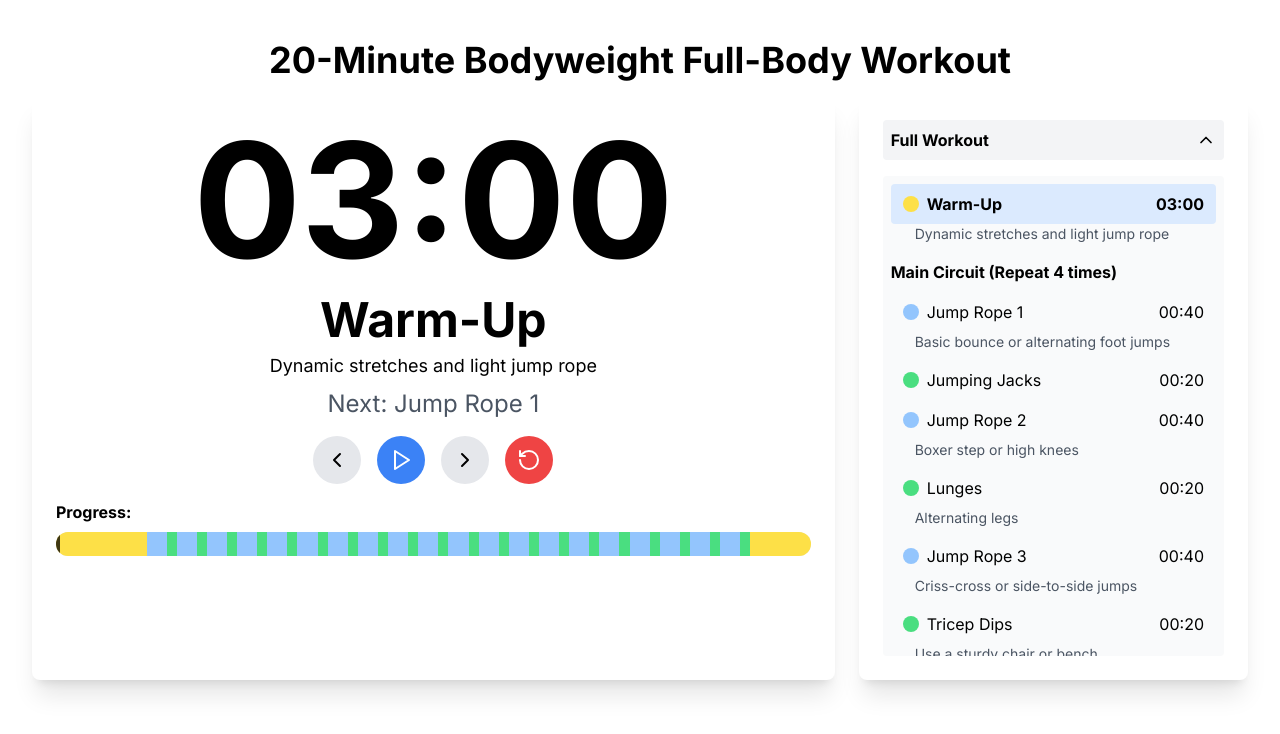
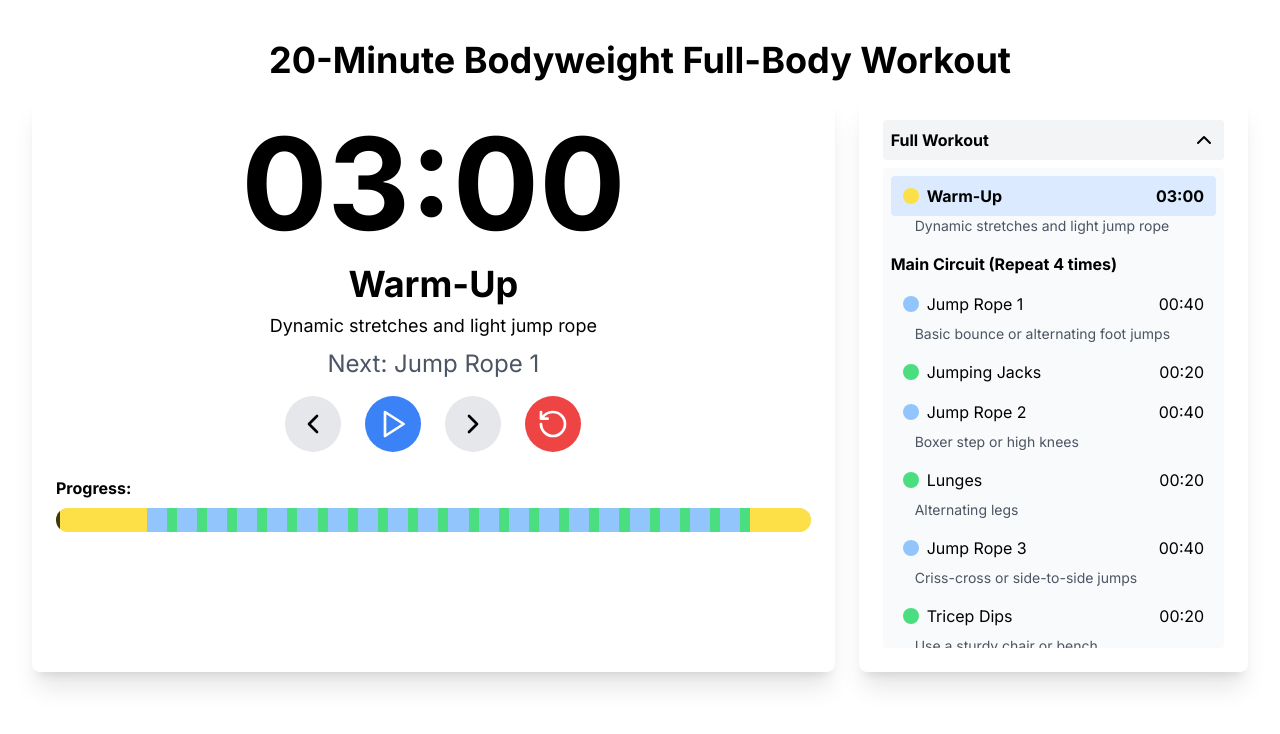
Before and after one commit to saadiq/interval-timer, a Next.js app: page / in a window 1280 px wide. Shown: the top 734 px of the page. Built offline with nearby package versions, Linux system fonts and the light colour scheme.

Commit message:
Bigger buttons

```diff
--- a/src/app/page.tsx
+++ b/src/app/page.tsx
@@ -167,47 +167,47 @@ const WorkoutTimer: React.FC = () => {
   }, [isWorkoutViewExpanded]);
 
   return (
-    <div className="workout-timer max-w-7xl mx-auto px-4 sm:px-6 lg:px-8">
+    <div className="workout-timer">
       <h1 className="text-xl sm:text-2xl lg:text-4xl font-bold mb-4 text-center">20-Minute Bodyweight Full-Body Workout</h1>
 
       <div className="grid grid-cols-1 lg:grid-cols-3 gap-6">
         <div className="lg:col-span-2">
           <div className="bg-white rounded-lg shadow-xl p-4 sm:p-6 h-full flex flex-col justify-between">
             <div>
-              <div className="timer-display text-8xl lg:text-10xl font-bold mb-4 text-center">
+              <div className="text-7xl sm:text-8xl lg:text-9xl font-bold mb-4 text-center">
                 {formatTime(getTimeLeftInSection(time))}
               </div>
 
               <div className="mb-4 text-center">
-                <div className="current-activity text-3xl sm:text-4xl lg:text-5xl font-bold mb-2">
+                <div className="text-2xl sm:text-3xl lg:text-4xl font-bold mb-2">
                   {fullWorkout[currentSectionIndex].name}
                 </div>
-                <div className="exercise-description text-base sm:text-lg mb-2">
+                <div className="text-base sm:text-lg mb-2">
                   {fullWorkout[currentSectionIndex].description || 'Get it!'}
                 </div>
-                <div className="next-activity text-xl sm:text-2xl text-gray-600">
+                <div className="text-lg sm:text-xl lg:text-2xl text-gray-600">
                   Next: {currentSectionIndex < fullWorkout.length - 1 ? fullWorkout[currentSectionIndex + 1].name : 'Workout Complete'}
                 </div>
               </div>
 
-              <div className="control-buttons flex justify-center space-x-4 mb-4">
-                <button onClick={handlePrevious} className="control-button bg-gray-200 p-3 rounded-full">
-                  <ChevronLeft size={24} />
+              <div className="control-buttons flex justify-center space-x-6 mb-6">
+                <button onClick={handlePrevious} className="control-button bg-gray-200 p-4 rounded-full">
+                  <ChevronLeft size={32} />
                 </button>
-                <button onClick={handleStartStop} className="control-button start-stop-button p-3 rounded-full">
-                  {isRunning ? <Pause size={24} /> : <Play size={24} />}
+                <button onClick={handleStartStop} className="control-button start-stop-button p-4 rounded-full">
+                  {isRunning ? <Pause size={32} /> : <Play size={32} />}
                 </button>
-                <button onClick={handleNext} className="control-button bg-gray-200 p-3 rounded-full">
-                  <ChevronRight size={24} />
+                <button onClick={handleNext} className="control-button bg-gray-200 p-4 rounded-full">
+                  <ChevronRight size={32} />
                 </button>
-                <button onClick={handleReset} className="control-button reset-button p-3 rounded-full">
-                  <RotateCcw size={24} />
+                <button onClick={handleReset} className="control-button reset-button p-4 rounded-full">
+                  <RotateCcw size={32} />
                 </button>
               </div>
 
               <div className="mb-4">
                 <div className="font-bold mb-2">Progress:</div>
-                <div className="progress-bar relative h-6 rounded-full overflow-hidden bg-gray-200">
+                <div className="progress-bar">
                   {fullWorkout.map((section, index) => {
                     const sectionStart = fullWorkout.slice(0, index).reduce((total, s) => total + s.duration, 0);
                     const sectionWidth = (section.duration / totalDuration) * 100;
@@ -236,10 +236,10 @@ const WorkoutTimer: React.FC = () => {
           <div className="bg-white rounded-lg shadow-xl p-6">
             <button
               onClick={toggleWorkoutView}
-              className="expand-button w-full flex justify-between items-center p-2 bg-gray-100 rounded mb-4"
+              className="expand-button"
             >
               <span className="font-bold">Full Workout</span>
-              {isWorkoutViewExpanded ? <ChevronUp size={20} /> : <ChevronDown size={20} />}
+              {isWorkoutViewExpanded ? <ChevronUp size={24} /> : <ChevronDown size={24} />}
             </button>
             {isWorkoutViewExpanded && (
               <div
```
